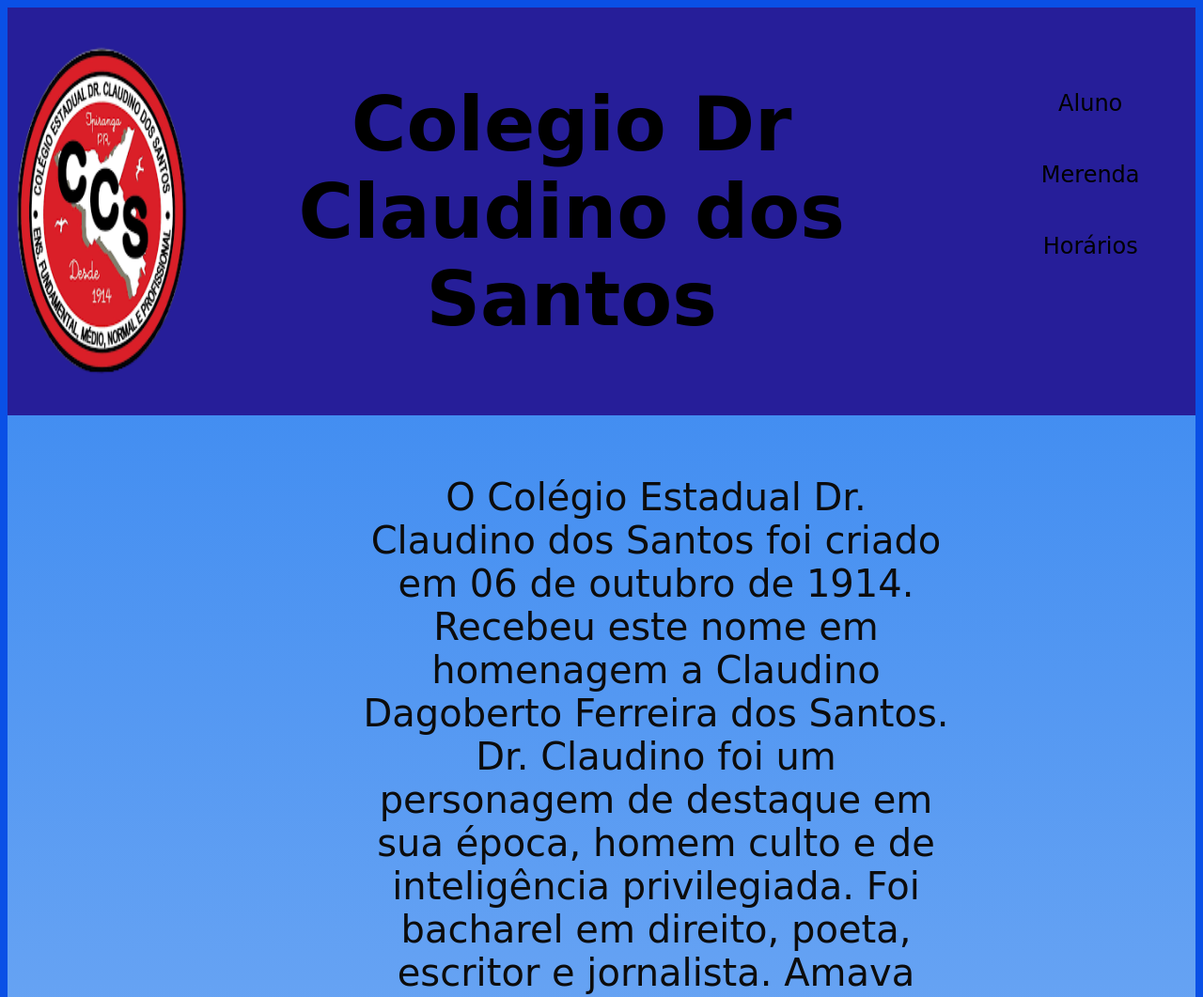
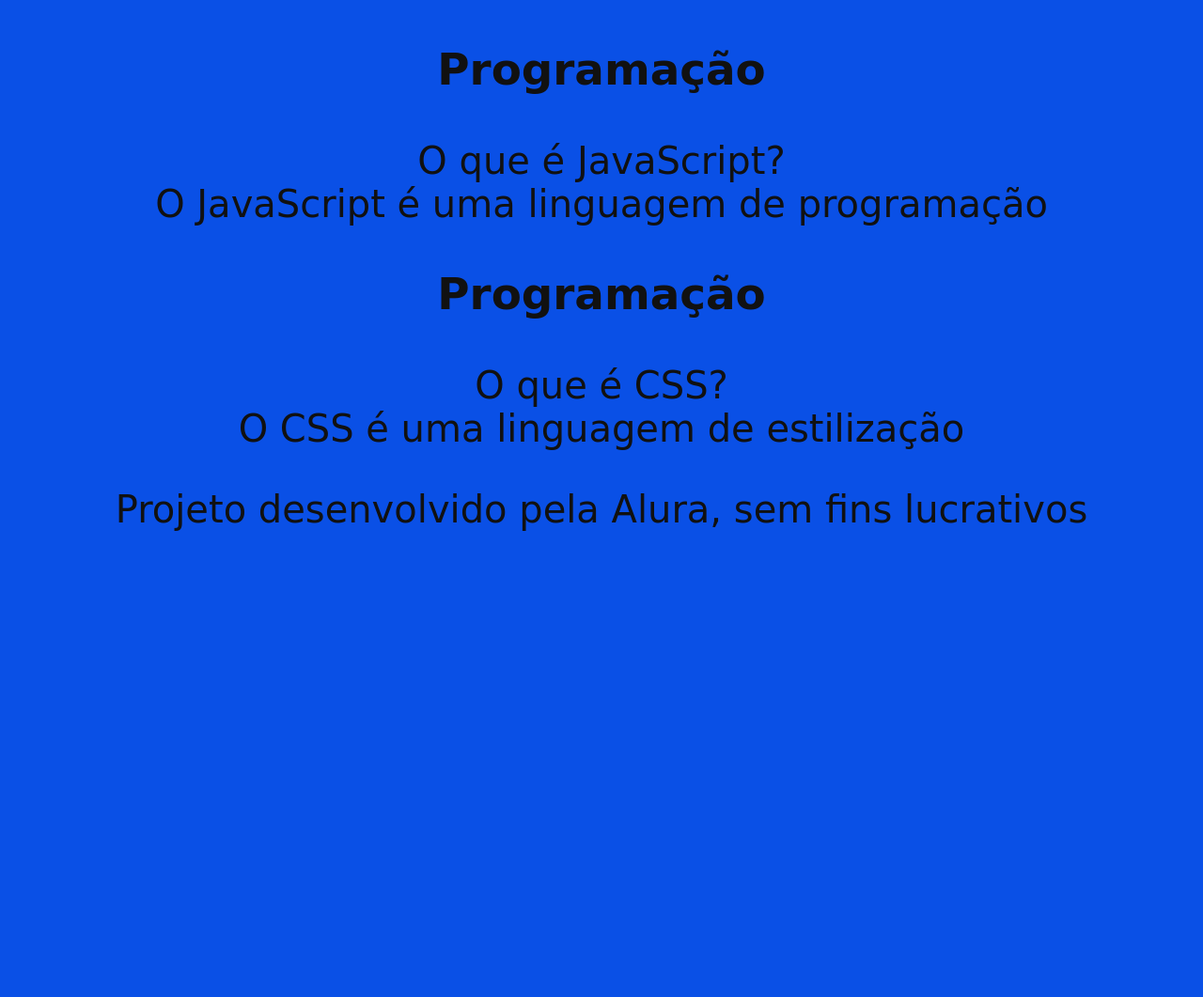
Before and after one commit to AlanAMD28/ALANZOKA-BAGULHO, a plain HTML site: page index.html in a window 1280 px wide. Shown: the top 1061 px of the page at 94% size. After the commit the page ends 800 px from the top, so only its background shows below. Drawn offline with Linux system fonts and the light colour scheme; files that its build step writes are made by us from their sources.

Commit message:
Add files via upload

```diff
--- a/index.html
+++ b/index.html
@@ -1,107 +1,40 @@
 <!DOCTYPE html>
-<html lang="en">
+<html lang="pt-br">
 <head>
     <meta charset="UTF-8">
     <meta name="viewport" content="width=device-width, initial-scale=1.0">
-    <title>Document</title>
-    <link rel="stylesheet" href="style.css">
+    <link rel="stylesheet" href="assets/style.css">
+    <title>Flashcard</title>
 </head>
-
-<header class="cabecalho">
-
-
-
-     <img        class=" imagem-cabecalho"       src="./img/logo.png" alt=" logo do colegio claudino">
-     <h1 class="título-cabecalho">Colegio Dr Claudino dos Santos</h1>
-     <ul>
-         <li class="cabecalho-item">Aluno</li>
-         <li class="cabecalho-item">Merenda</li>
-         <li class="cabecalho-item">Horários</li>
-
-
-     </ul>
-
-</header>
-<section class="escola">
-<h2 class="escola-titulo">Conheça um pouco do colégio</h2>
-<div class="escola-conteudo">
-
-
-
-</p> O Colégio Estadual Dr. Claudino dos Santos foi criado em 06 de outubro
-  de 1914. Recebeu este nome em homenagem a Claudino Dagoberto Ferreira
-  dos Santos. Dr. Claudino foi um personagem de destaque em sua época,
-  homem culto e de inteligência privilegiada. Foi bacharel em direito,
-  poeta, escritor e jornalista. Amava apresentações teatrais e literatura.
-  Foi o fundador do Colégio Estadual do Paraná. Apesar de ter nascido no
-  Recife, foi um personagem marcante na história do Paraná, exercendo
-  importantes cargos como: Secretário do interior e da justiça, secretário
-  de instrução pública, diretor do Colégio Estadual do Paraná e prefeito
-  de Curitiba. Inicialmente o Colégio funcionava no prédio, atualmente
-  tombado pelo patrimônio histórico, onde se situa a casa da cultura. No
-  entanto, com o passar dos anos, o número de alunos foi crescendo mais e
-  mais e foi necessária a construção de novas instalações.
-  O Colégio Claudino está sob direção do Professor Fernando Colodel
-  e Diretor Auxiliar Professor Gabriel Ferro, a Equipe é formada por 57
-  professores, 15 Agentes Educacionais, 01 Secretário e a Equipe
-  Pedagógica é composta por 05 Professoras Pedagogas. Visando atender a
-  comunidade escolar enfatizando a gestão democrática e contando com o
-  apoio de uma APMF atuante, além das outras instâncias Colegiadas Como
-  Conselho Escolar e Grêmio Estudantil. Atualmente o Colégio Claudino
-  conta com 983 alunos, distribuídos nos turnos da manhã, tarde e noite,
-  Dentre as modalidades de ensino ofertadas à população estão: Ensino
-  Fundamental fase II, Ensino Médio, Ensino profissionalizante e Educação
-  de Jovens e Adultos. EJA, Projetos de contra turno como Programa Mais
-  Aprendizagem, Edutech – Games e Programação e Hora treinamento. SOMOS NA
-  ATUALIDADE UM GRANDE COLÉGIO COM ENORMES DESAFIOS!!!
-</p>
-</div>
-<img class="escola.imagem" src="./img/images.jpeg" alt="livros do colegio claudino">
-
-</section>
-
-
-<section class="estudante">
-  <h2 class="estudante-titulo"> Conheça nossos estudantes!!!</h2>
-    <div class="estudante-todos">
-
-
-
-  <div class="estudante-div">
-
-    <img class="aluno-um" src="./img/ana.jpg">
-    <h3>Luiz</h3>
-  </div>
-
-
-  <div class="estudante-div">
-
-    <img class="aluno-um" src="./img/download.jpeg">
-    <h3>Alan</h3>
-  </div>
-
-
-<div  class="estudante-div">
-
-    <img class="aluno-um" src="./img/jean.jpeg">
-    <h3>Jean</h3>
-
-  </div>
-
-
-  <div class="estudante-div">
-
-    <img class="aluno-um" src="./img/images.jpeg">
-    <h3>Jean</h3>
-
-
-
-  </div>
-  </div>
-
-</section>
-
-
-
-
+<body>
+    <main>
+        <section id="container">
+            <article class="cartao">
+                <div class="cartao__conteudo">
+                    <h3>Programação</h3>
+                    <div class="cartao__conteudo__pergunta">
+                        O que é JavaScript?
+                    </div>
+                    <div class="cartao__conteudo__resposta">
+                        O JavaScript é uma linguagem de programação
+                    </div>
+                </div>
+            </article>
+            <article class="cartao">
+                <div class="cartao__conteudo">
+                    <h3>Programação</h3>
+                    <div class="cartao__conteudo__pergunta">
+                        O que é CSS?
+                    </div>
+                    <div class="cartao__conteudo__resposta">
+                        O CSS é uma linguagem de estilização
+                    </div>
+                </div>
+            </article>
+        </section>
+    </main>
+    <footer>
+        <p>Projeto desenvolvido pela Alura, sem fins lucrativos</p>
+    </footer>
 </body>
+</html>
```
